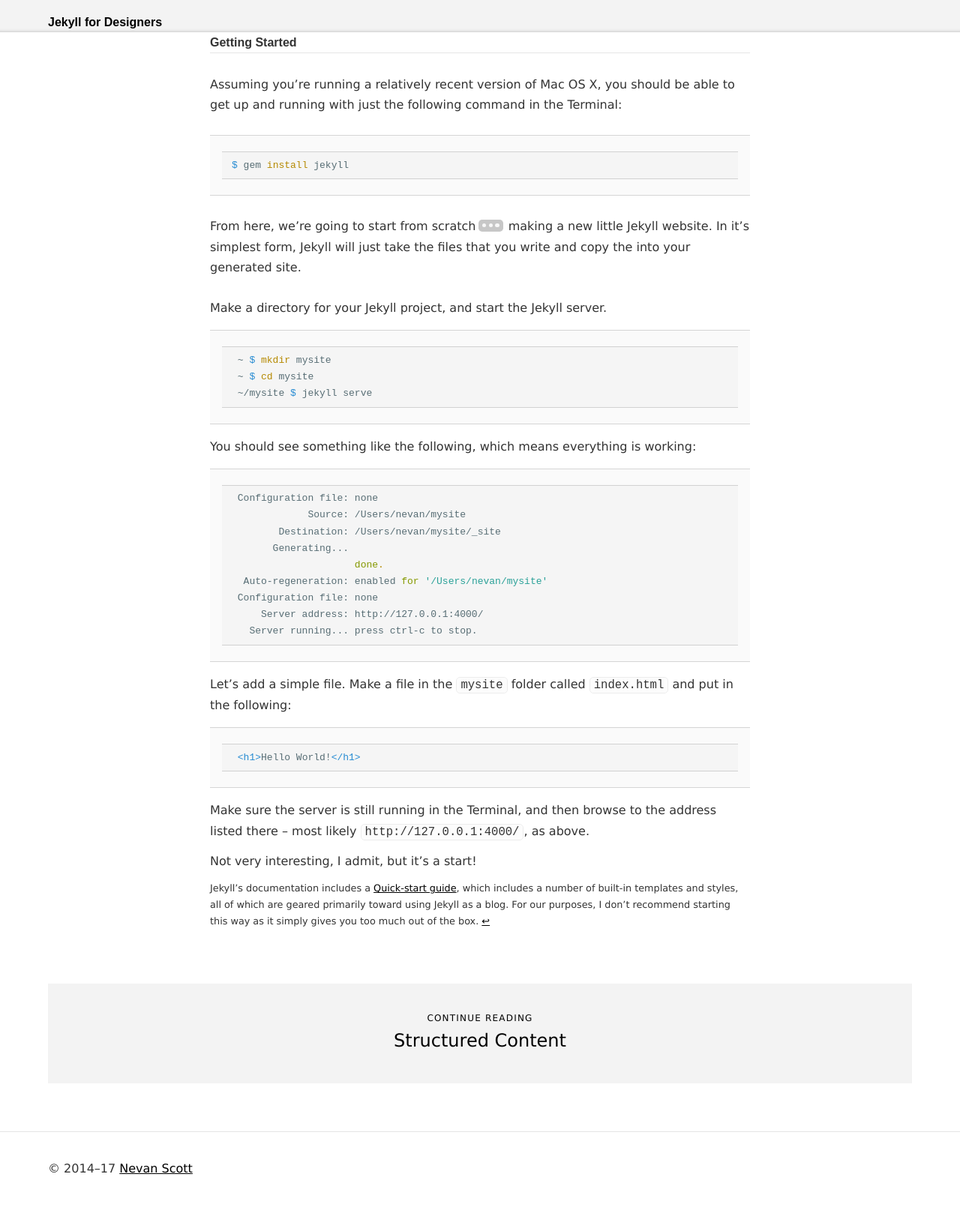
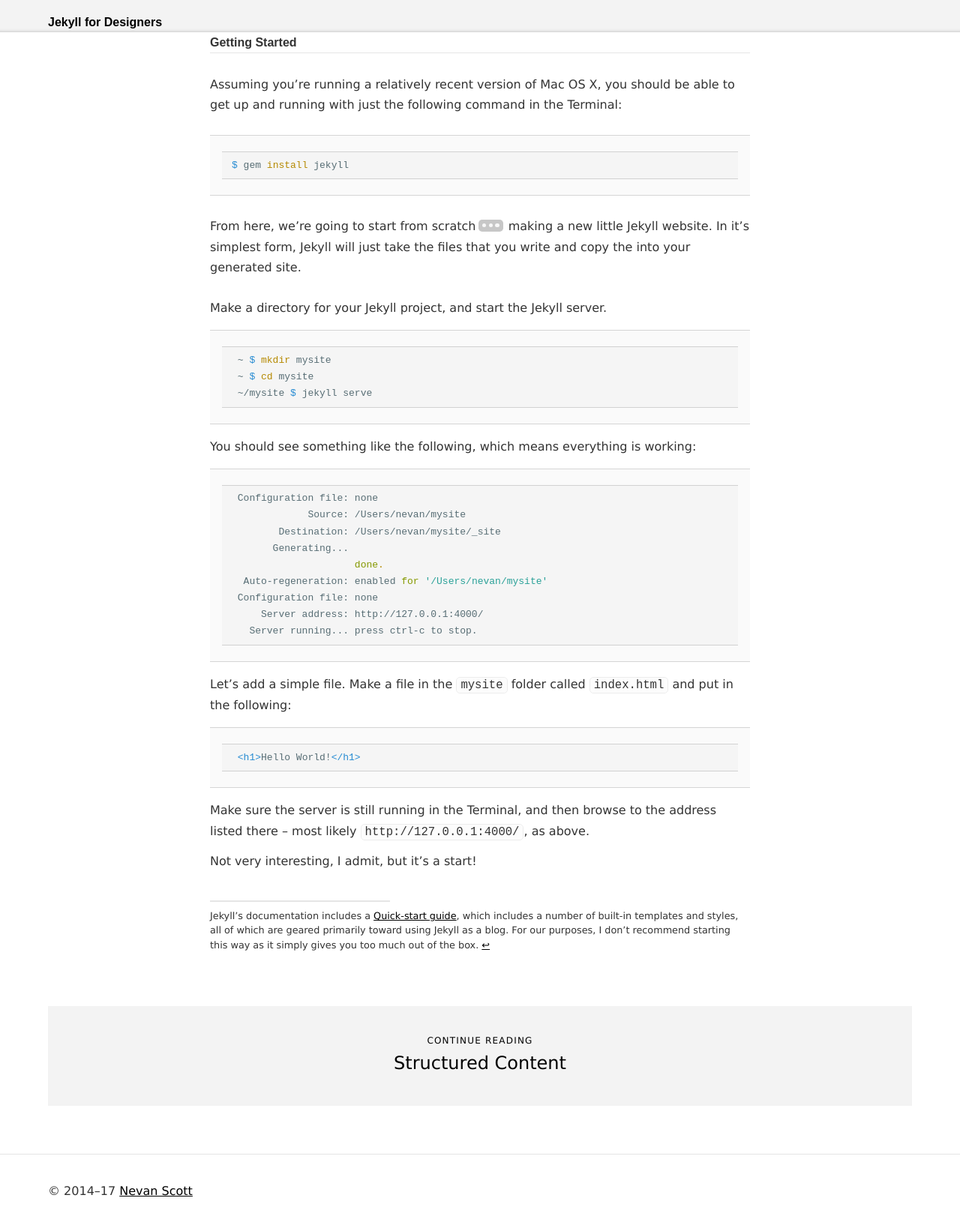
Before and after one commit to nevanscott/jekyllfordesigners, a Jekyll site: the page built from _notes/1-getting-started.md, in a window 1280 px wide. Shown: the whole page at 75% size. Built offline with Jekyll 4.4.1, drawn with Linux system fonts in a browser that asks for light colours; some web fonts are replaced; Markdown is read by kramdown in place of the engine named in the settings; before the commit the page ends 1607 px from its top, so only the background shows below that.

Commit message:
switch to kramdown, fix footnotes CSS

```diff
--- a/_config.yml
+++ b/_config.yml
@@ -1,6 +1,6 @@
 permalink: /:title/
 relative_permalinks: false
-markdown: redcarpet
+markdown: kramdown
 future: false
 collections:
   notes:
--- a/_sass/main.scss
+++ b/_sass/main.scss
@@ -207,20 +207,17 @@ a.next {
 
 .footnotes {
 	font-size: .8em;
-}
-.footnotes hr {
-  border: none;
-  border-top: 2px solid rgba(0,0,0,.1);
+	line-height: 1.5;
   margin: 3em 0 0;
-  width: 33.33333%;
+  &:before {
+    content: '';
+    display: block;
+    border: none;
+    border-top: 2px solid rgba(0,0,0,.1);
+    width: 33.33333%;
+  }
 }
 
-.footnote-content {
-  font-size: .8em;
-}
-.footnote-content p {
-  line-height: 1.5;
-}
 
 /* Bigger Screens */
 
```
